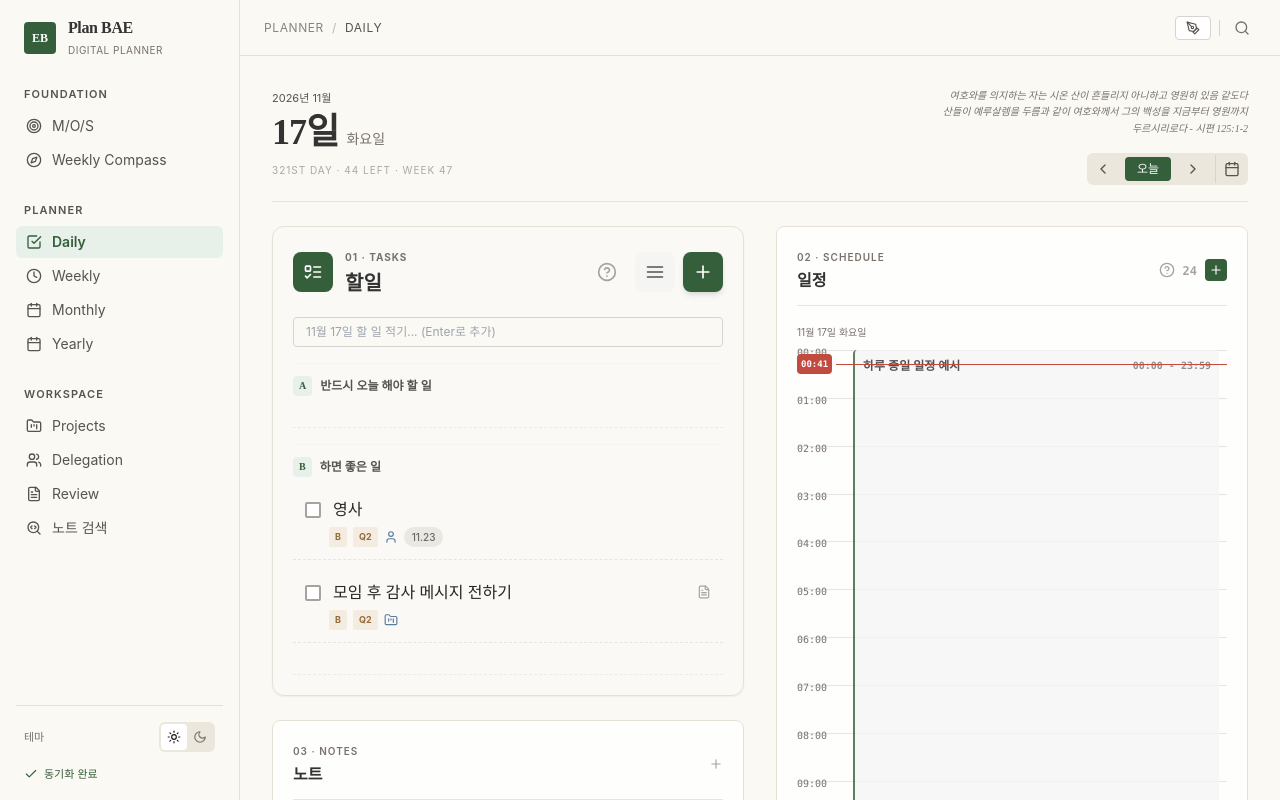
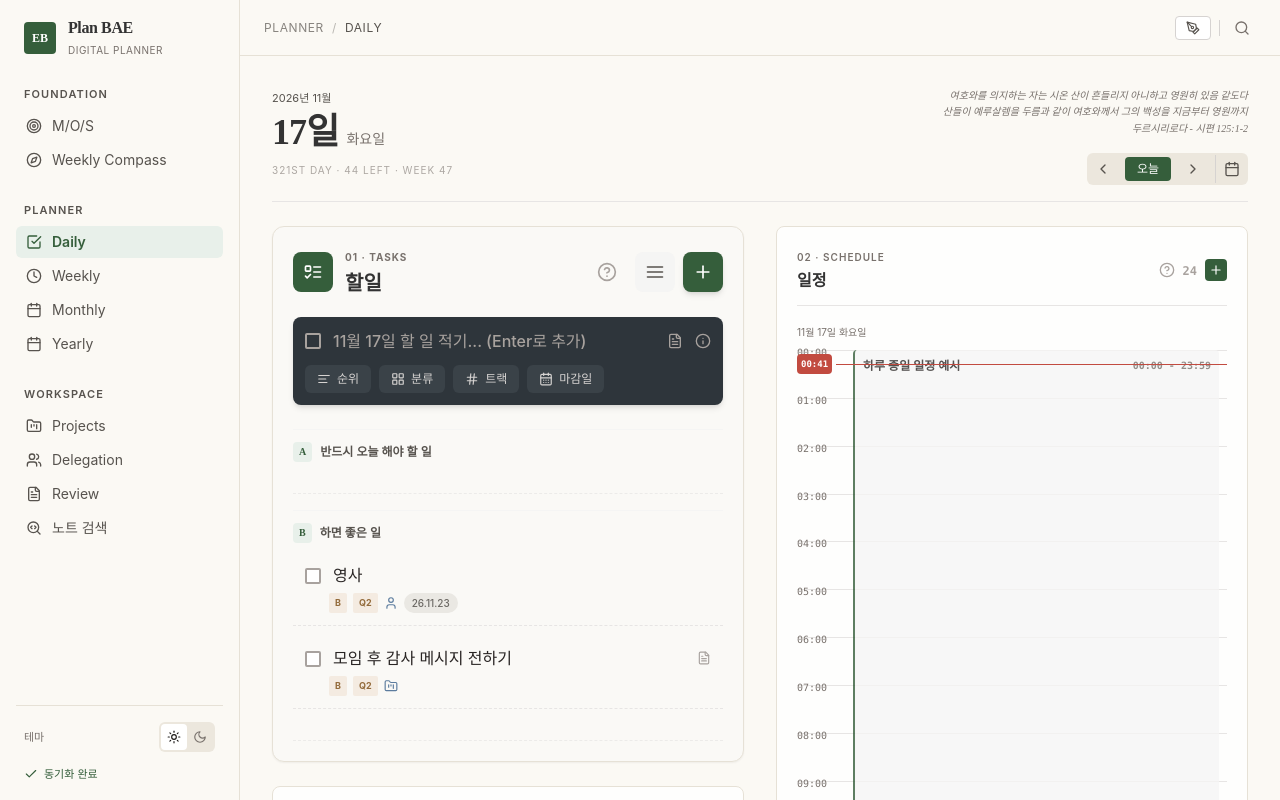
Before and after one commit to GaziIsrael/Gazi-Planner, a React (Vite) app: page / in a window 1280 px wide. Both pictures are taken after a click on the button 703 px from the left and 271 px from the top of the page. Built offline with nearby package versions, Linux system fonts and the light colour scheme.

Commit message:
Update App.tsx

```diff
--- a/src/App.tsx
+++ b/src/App.tsx
@@ -105,13 +105,23 @@ export default function App() {
 
   // UI Interaction States
   const [showStatusMenu, setShowStatusMenu] = useState<number | null>(null);
+
+  // Quick Input & Inline Editor States
+  const [isQuickInputActive, setIsQuickInputActive] = useState(false);
+  const [quickInput, setQuickInput] = useState('');
+  const [quickPriority, setQuickPriority] = useState('');
+  const [quickQTag, setQuickQTag] = useState('');
+  const [quickTrack, setQuickTrack] = useState('');
+  const [quickDeadline, setQuickDeadline] = useState('');
+  const [activeQuickDropdown, setActiveQuickDropdown] = useState<'priority' | 'qTag' | 'track' | null>(null);
+
   const [editingTaskId, setEditingTaskId] = useState<number | null>(null);
   const [activeDropdown, setActiveDropdown] = useState<'priority' | 'qTag' | 'track' | null>(null);
+
   const [showTaskHelp, setShowTaskHelp] = useState(false);
   const [showScheduleHelp, setShowScheduleHelp] = useState(false);
   const [showCompassHelp, setShowCompassHelp] = useState(false);
 
-  const [quickInput, setQuickInput] = useState('');
   const [newSubtaskInput, setNewSubtaskInput] = useState('');
   const [searchQuery, setSearchQuery] = useState('');
 
@@ -357,42 +367,43 @@ export default function App() {
     }
   };
 
-  // Task Management
-  const handleAddNewTask = () => {
-    const newTask = {
-      id: Date.now(),
-      title: '',
-      status: 'not_started',
-      priority: '',
-      date: selectedDate,
-      qTag: '',
-      track: '',
-      deadline: '',
-      memo: ''
-    };
-    setTasks([newTask, ...tasks]);
-    setEditingTaskId(newTask.id);
-    setActiveDropdown(null);
-  };
+  // Quick Inline Task Adding
+  const submitQuickTask = () => {
+    if (quickInput.trim() === '') return;
 
-  const handleAddQuickTask = (e: React.KeyboardEvent) => {
-    if (e.key === 'Enter' && quickInput.trim()) {
+    // Default to priority B if not specified, or fallback to empty
+    const p = quickPriority || 'B';
+
     const newTask = {
       id: Date.now(),
       title: quickInput.trim(),
       status: 'not_started',
-        priority: 'B',
+      priority: p,
       date: selectedDate,
-        qTag: 'Q2',
-        track: '',
-        deadline: '',
+      qTag: quickQTag,
+      track: quickTrack,
+      deadline: quickDeadline,
       memo: ''
     };
-      setTasks([...tasks, newTask]);
+
+    setTasks([newTask, ...tasks]);
+
+    // Reset inputs
     setQuickInput('');
+    setQuickPriority('');
+    setQuickQTag('');
+    setQuickTrack('');
+    setQuickDeadline('');
+    setActiveQuickDropdown(null);
+  };
+
+  const handleQuickInputKeyDown = (e: React.KeyboardEvent) => {
+    if (e.key === 'Enter') {
+      submitQuickTask();
     }
   };
 
+  // Existing Task Management
   const handleAddSubtask = (projectId: number, e: React.KeyboardEvent) => {
     if (e.key === 'Enter' && newSubtaskInput.trim()) {
       setProjects(projects.map(p => {
@@ -581,7 +592,7 @@ export default function App() {
         )}
 
         {/* Scrollable Content Container */}
-        <div ref={containerRef} className="flex-1 overflow-y-auto relative" style={{ WebkitOverflowScrolling: 'touch' }} onClick={() => { setEditingTaskId(null); setActiveDropdown(null); }}>
+        <div ref={containerRef} className="flex-1 overflow-y-auto relative" style={{ WebkitOverflowScrolling: 'touch' }} onClick={() => { setEditingTaskId(null); setActiveDropdown(null); setIsQuickInputActive(false); setActiveQuickDropdown(null); }}>
           <div className="relative min-h-[1400px] p-8">
 
             {/* PASSIVE INK LAYER */}
@@ -638,7 +649,7 @@ export default function App() {
                           <button className="w-10 h-10 rounded-lg flex items-center justify-center bg-stone-100 dark:bg-stone-800 text-stone-600 dark:text-stone-300 hover:bg-stone-200 dark:hover:bg-stone-700 transition-colors">
                             <AlignJustify className="w-5 h-5" />
                           </button>
-                          <button onClick={(e) => { e.stopPropagation(); handleAddNewTask(); }} className="w-10 h-10 rounded-lg flex items-center justify-center bg-[#355E3B] text-white shadow-md hover:bg-[#2A4B2F] transition-colors">
+                          <button onClick={(e) => { e.stopPropagation(); setIsQuickInputActive(true); }} className="w-10 h-10 rounded-lg flex items-center justify-center bg-[#355E3B] text-white shadow-md hover:bg-[#2A4B2F] transition-colors">
                             <Plus className="w-5 h-5" />
                           </button>
                         </div>
@@ -658,15 +669,103 @@ export default function App() {
                         </div>
                       )}
 
-                      <div className="flex items-center space-x-2 mb-4">
+                      {/* QUICK INPUT INLINE EDITOR */}
+                      <div
+                        className={`flex flex-col mb-6 transition-all ${isQuickInputActive ? 'bg-[#2E353B] dark:bg-[#262A2E] text-white rounded-lg shadow-md' : 'bg-transparent border border-stone-300 dark:border-stone-700 rounded-md hover:border-[#355E3B]'}`}
+                        onClick={(e) => { e.stopPropagation(); setIsQuickInputActive(true); }}
+                      >
+                        <div className="flex items-center space-x-3 w-full py-3 px-3">
+                          <div className="shrink-0 w-4 h-4 border-2 border-stone-400 dark:border-stone-500 rounded-sm"></div>
                           <input
                             type="text"
                             placeholder={`${dateDisplay.monthDay} 할 일 적기... (Enter로 추가)`}
                             value={quickInput}
                             onChange={(e) => setQuickInput(e.target.value)}
-                          onKeyDown={handleAddQuickTask}
-                          className="flex-1 border border-stone-300 dark:border-stone-700 rounded px-3 py-1.5 bg-[#FBF9F4] dark:bg-stone-800 text-xs outline-none focus:border-[#355E3B]"
+                            onKeyDown={handleQuickInputKeyDown}
+                            className={`w-full bg-transparent text-base font-medium outline-none ${isQuickInputActive ? 'text-white placeholder-stone-400' : 'text-stone-800 dark:text-stone-200'}`}
                           />
+                          {isQuickInputActive && (
+                            <div className="flex items-center space-x-3 text-stone-400 shrink-0">
+                              <FileText className="w-4 h-4 cursor-pointer hover:text-white" />
+                              <Info className="w-4 h-4 cursor-pointer hover:text-white" />
+                            </div>
+                          )}
+                        </div>
+
+                        {/* Dropdown Options for New Task */}
+                        {isQuickInputActive && (
+                          <div className="px-3 pb-3 relative">
+                            <div className="flex flex-wrap gap-2 text-xs font-medium">
+
+                              <div className="relative">
+                                <button onClick={(e) => { e.stopPropagation(); setActiveQuickDropdown(activeQuickDropdown === 'priority' ? null : 'priority'); }} className={`flex items-center space-x-1.5 px-3 py-1.5 rounded-md transition-colors ${activeQuickDropdown === 'priority' ? 'bg-[#404850] text-white' : 'bg-[#3A4248] text-stone-300 hover:bg-[#404850]'}`}>
+                                  <AlignLeft className="w-3.5 h-3.5" /><span>{quickPriority || '순위'}</span>
+                                </button>
+                                {activeQuickDropdown === 'priority' && (
+                                  <div className="absolute top-9 left-0 w-32 bg-[#2E353B] border border-[#4A5560] rounded-lg shadow-xl p-1.5 z-40">
+                                    {[{id: '', label: '미분류'}, {id: 'A', label: 'A', color: '#F87171'}, {id: 'B', label: 'B', color: '#FBBF24'}, {id: 'C', label: 'C', color: '#60A5FA'}].map(opt => (
+                                      <button key={opt.id} onClick={(e) => { e.stopPropagation(); setQuickPriority(opt.id); setActiveQuickDropdown(null); }} className="w-full flex items-center justify-between px-2 py-1.5 text-left rounded hover:bg-[#404850] text-stone-200">
+                                        <div className="flex items-center space-x-2">
+                                          {opt.id !== '' && <span className="w-3 h-3 rounded-full" style={{ backgroundColor: opt.color }}></span>}
+                                          <span>{opt.label}</span>
+                                        </div>
+                                        {quickPriority === opt.id && <Check className="w-3.5 h-3.5 text-white" />}
+                                      </button>
+                                    ))}
+                                  </div>
+                                )}
+                              </div>
+
+                              <div className="relative">
+                                <button onClick={(e) => { e.stopPropagation(); setActiveQuickDropdown(activeQuickDropdown === 'qTag' ? null : 'qTag'); }} className={`flex items-center space-x-1.5 px-3 py-1.5 rounded-md transition-colors ${activeQuickDropdown === 'qTag' ? 'bg-[#404850] text-white' : 'bg-[#3A4248] text-stone-300 hover:bg-[#404850]'}`}>
+                                  <LayoutGrid className="w-3.5 h-3.5" /><span>{quickQTag || '분류'}</span>
+                                </button>
+                                {activeQuickDropdown === 'qTag' && (
+                                  <div className="absolute top-9 left-0 w-32 bg-[#2E353B] border border-[#4A5560] rounded-lg shadow-xl p-1.5 z-40">
+                                    {[{id: '', label: '미분류'}, {id: 'Q1', label: 'Q1'}, {id: 'Q2', label: 'Q2'}, {id: 'Q3', label: 'Q3'}].map(opt => (
+                                      <button key={opt.id} onClick={(e) => { e.stopPropagation(); setQuickQTag(opt.id); setActiveQuickDropdown(null); }} className="w-full flex items-center justify-between px-2 py-1.5 text-left rounded hover:bg-[#404850] text-stone-200">
+                                        <div className="flex items-center space-x-2">
+                                          {opt.id !== '' && <LayoutGrid className="w-3.5 h-3.5 text-amber-500" />}
+                                          <span>{opt.label}</span>
+                                        </div>
+                                        {quickQTag === opt.id && <Check className="w-3.5 h-3.5 text-white" />}
+                                      </button>
+                                    ))}
+                                  </div>
+                                )}
+                              </div>
+
+                              <div className="relative">
+                                <button onClick={(e) => { e.stopPropagation(); setActiveQuickDropdown(activeQuickDropdown === 'track' ? null : 'track'); }} className={`flex items-center space-x-1.5 px-3 py-1.5 rounded-md transition-colors ${activeQuickDropdown === 'track' ? 'bg-[#404850] text-white' : 'bg-[#3A4248] text-stone-300 hover:bg-[#404850]'}`}>
+                                  <Hash className="w-3.5 h-3.5" /><span>{quickTrack || '트랙'}</span>
+                                </button>
+                                {activeQuickDropdown === 'track' && (
+                                  <div className="absolute top-9 left-0 w-36 bg-[#2E353B] border border-[#4A5560] rounded-lg shadow-xl p-1.5 z-40">
+                                    {[{id: '', label: '미지정'}, {id: 'Personal', label: 'Personal'}, {id: 'Pastoral', label: 'Pastoral'}].map(opt => (
+                                      <button key={opt.id} onClick={(e) => { e.stopPropagation(); setQuickTrack(opt.id); setActiveQuickDropdown(null); }} className="w-full flex items-center justify-between px-2 py-1.5 text-left rounded hover:bg-[#404850] text-stone-200">
+                                        <div className="flex items-center space-x-2">
+                                          {opt.id === 'Personal' && <User className="w-3.5 h-3.5 text-blue-400" />}
+                                          {opt.id === 'Pastoral' && <FolderKanban className="w-3.5 h-3.5 text-amber-600" />}
+                                          <span>{opt.label}</span>
+                                        </div>
+                                        {quickTrack === opt.id && <Check className="w-3.5 h-3.5 text-white" />}
+                                      </button>
+                                    ))}
+                                  </div>
+                                )}
+                              </div>
+
+                              <div className="relative flex items-center">
+                                <label className="flex items-center space-x-1.5 px-3 py-1.5 rounded-md bg-[#3A4248] text-stone-300 hover:bg-[#404850] cursor-pointer transition-colors">
+                                  <CalendarDays className="w-3.5 h-3.5" />
+                                  <span>{quickDeadline || '마감일'}</span>
+                                  <input type="date" className="absolute opacity-0 w-0 h-0" value={quickDeadline} onChange={(e) => setQuickDeadline(e.target.value)} />
+                                </label>
+                              </div>
+
+                            </div>
+                          </div>
+                        )}
                       </div>
 
                       <div className="space-y-4">
@@ -690,7 +789,7 @@ export default function App() {
                                     <div key={task.id} className="relative flex flex-col border-b border-dashed border-stone-200 dark:border-stone-800 text-xs transition-colors">
                                       <div
                                         className={`flex flex-col rounded-lg transition-all ${isEditing ? 'bg-[#2E353B] dark:bg-[#262A2E] text-white shadow-md' : 'hover:bg-stone-50 dark:hover:bg-stone-800/40'}`}
-                                        onClick={(e) => { e.stopPropagation(); if(!isEditing) { setEditingTaskId(task.id); setActiveDropdown(null); } }}
+                                        onClick={(e) => { e.stopPropagation(); if(!isEditing) { setEditingTaskId(task.id); setActiveDropdown(null); setIsQuickInputActive(false); } }}
                                       >
                                         <div className="flex items-center justify-between py-3 px-3">
                                           <div className="flex items-center space-x-3 w-full">
@@ -727,11 +826,10 @@ export default function App() {
                                           )}
                                         </div>
 
-                                        {/* Floating Properties Toolbar (Only visible when editing) */}
+                                        {/* Floating Properties Toolbar for Existing Task */}
                                         {isEditing && (
                                           <div className="px-3 pb-3 relative">
                                             <div className="flex flex-wrap gap-2 text-xs font-medium">
-                                              {/* 순위 드롭다운 */}
                                               <div className="relative">
                                                 <button onClick={(e) => { e.stopPropagation(); setActiveDropdown(activeDropdown === 'priority' ? null : 'priority'); }} className={`flex items-center space-x-1.5 px-3 py-1.5 rounded-md transition-colors ${activeDropdown === 'priority' ? 'bg-[#404850] text-white' : 'bg-[#3A4248] text-stone-300 hover:bg-[#404850]'}`}>
                                                   <AlignLeft className="w-3.5 h-3.5" /><span>순위</span>
@@ -751,7 +849,6 @@ export default function App() {
                                                 )}
                                               </div>
 
-                                              {/* 분류 드롭다운 */}
                                               <div className="relative">
                                                 <button onClick={(e) => { e.stopPropagation(); setActiveDropdown(activeDropdown === 'qTag' ? null : 'qTag'); }} className={`flex items-center space-x-1.5 px-3 py-1.5 rounded-md transition-colors ${activeDropdown === 'qTag' ? 'bg-[#404850] text-white' : 'bg-[#3A4248] text-stone-300 hover:bg-[#404850]'}`}>
                                                   <LayoutGrid className="w-3.5 h-3.5" /><span>분류</span>
@@ -771,7 +868,6 @@ export default function App() {
                                                 )}
                                               </div>
 
-                                              {/* 트랙 드롭다운 */}
                                               <div className="relative">
                                                 <button onClick={(e) => { e.stopPropagation(); setActiveDropdown(activeDropdown === 'track' ? null : 'track'); }} className={`flex items-center space-x-1.5 px-3 py-1.5 rounded-md transition-colors ${activeDropdown === 'track' ? 'bg-[#404850] text-white' : 'bg-[#3A4248] text-stone-300 hover:bg-[#404850]'}`}>
                                                   <Hash className="w-3.5 h-3.5" /><span>{task.track || '트랙'}</span>
@@ -792,7 +888,6 @@ export default function App() {
                                                 )}
                                               </div>
 
-                                              {/* 마감일 선택 */}
                                               <div className="relative flex items-center">
                                                 <label className="flex items-center space-x-1.5 px-3 py-1.5 rounded-md bg-[#3A4248] text-stone-300 hover:bg-[#404850] cursor-pointer transition-colors">
                                                   <CalendarDays className="w-3.5 h-3.5" />
@@ -804,7 +899,7 @@ export default function App() {
                                           </div>
                                         )}
 
-                                        {/* Property Badges (Visible when NOT editing) -> Fixed to match the provided screenshot */}
+                                        {/* Property Badges (Visible when NOT editing) */}
                                         {!isEditing && (task.priority || task.qTag || task.track || task.deadline) && (
                                           <div className="pl-9 pr-3 pb-3 flex items-center space-x-1.5 -mt-1.5">
                                             {task.priority && (
@@ -824,7 +919,7 @@ export default function App() {
                                             )}
                                             {task.deadline && (
                                               <span className="bg-[#EAE8E3] text-[#6B6863] dark:bg-stone-700 dark:text-stone-300 text-[10px] font-medium px-2 py-0.5 rounded-full">
-                                                {task.deadline.slice(5).replace('-', '.')}
+                                                {task.deadline.slice(2).replace(/-/g, '.')}
                                               </span>
                                             )}
                                           </div>
@@ -1036,7 +1131,15 @@ export default function App() {
                     <div className="text-[11px] uppercase tracking-wider text-stone-600">MONTHLY</div>
                     <h1 className="text-3xl font-serif font-bold tracking-tight mt-0.5">2026년 11월</h1>
                   </div>
+                  <div className="flex items-center space-x-1 border border-stone-300 dark:border-stone-700 rounded-md p-0.5 bg-white dark:bg-stone-800 text-xs">
+                    <button className="p-1 text-stone-500 hover:text-stone-800"><ChevronLeft className="w-4 h-4" /></button>
+                    <button onClick={() => setView('review')} className="px-2 font-medium flex items-center space-x-1">
+                      <FileText className="w-3.5 h-3.5 mr-1" /> 월간 Review
+                    </button>
+                    <button className="p-1 text-stone-500 hover:text-stone-800"><ChevronRight className="w-4 h-4" /></button>
                   </div>
+                </div>
+
                 <div className="bg-white/80 dark:bg-[#26262B] border border-[#E6E1D6] dark:border-[#3A3A40] rounded-lg p-5 shadow-xs">
                   <div className="grid grid-cols-7 gap-px text-center text-xs font-semibold text-stone-600 mb-2">
                     <div className="text-rose-500">주일</div><div>월</div><div>화</div><div>수</div><div>목</div><div>금</div><div className="text-blue-500">토</div>
```
Lines whose indentation alone changed are shown as unchanged.
